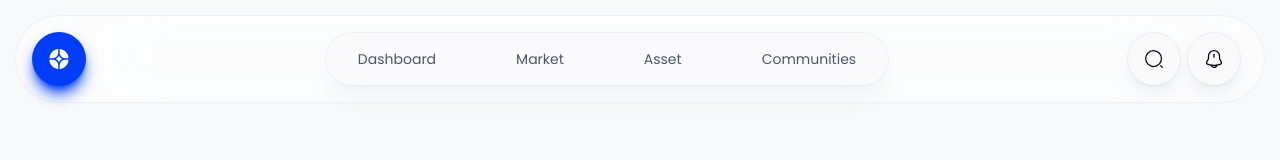
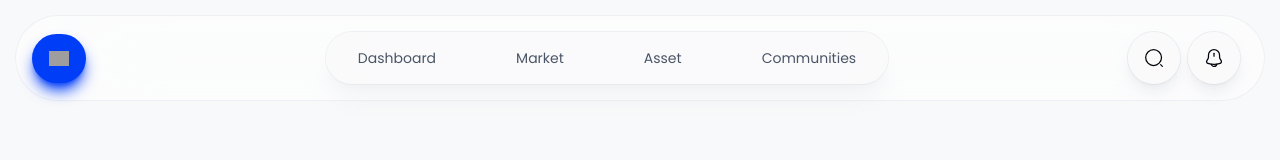
Before and after one commit to mshah972/PopTrade, a React (Vite) app: page / in a window 1280 px wide. Shown: the top 160 px of the page. Built offline with nearby package versions, Linux system fonts and the light colour scheme; grey boxes are pictures that could not be loaded.

Commit message:
Updated NavBar logo source to use CDN URL instead of relative path.

```diff
--- a/src/components/NavBar.jsx
+++ b/src/components/NavBar.jsx
@@ -19,7 +19,7 @@ export default function NavBar() {
                            <div
                                className="bg-accent-primary p-4 rounded-full backdrop-blur-2xl cursor-pointer shadow-lg shadow-accent-primary text-sm lg:text-md hover:bg-primary transition duration-500 group border border-transparent hover:border-gray-300">
                                {/*!-- default logo --*/}
-                               <img src="src/assets/Logo.svg" alt="Logo" className="w-5 flex group-hover:hidden"/>
+                               <img src="https://raw.githubusercontent.com/mshah972/PopTrade/cff17285d648cadcf93db08ed0a53d8efbffa60b/src/assets/Logo.svg" alt="Logo" className="w-5 flex group-hover:hidden"/>
 
                                {/*!-- hover logo --*/}
                                <img src="src/assets/logo_black.svg" alt="Logo" className="w-5 hidden group-hover:flex"/>
```
